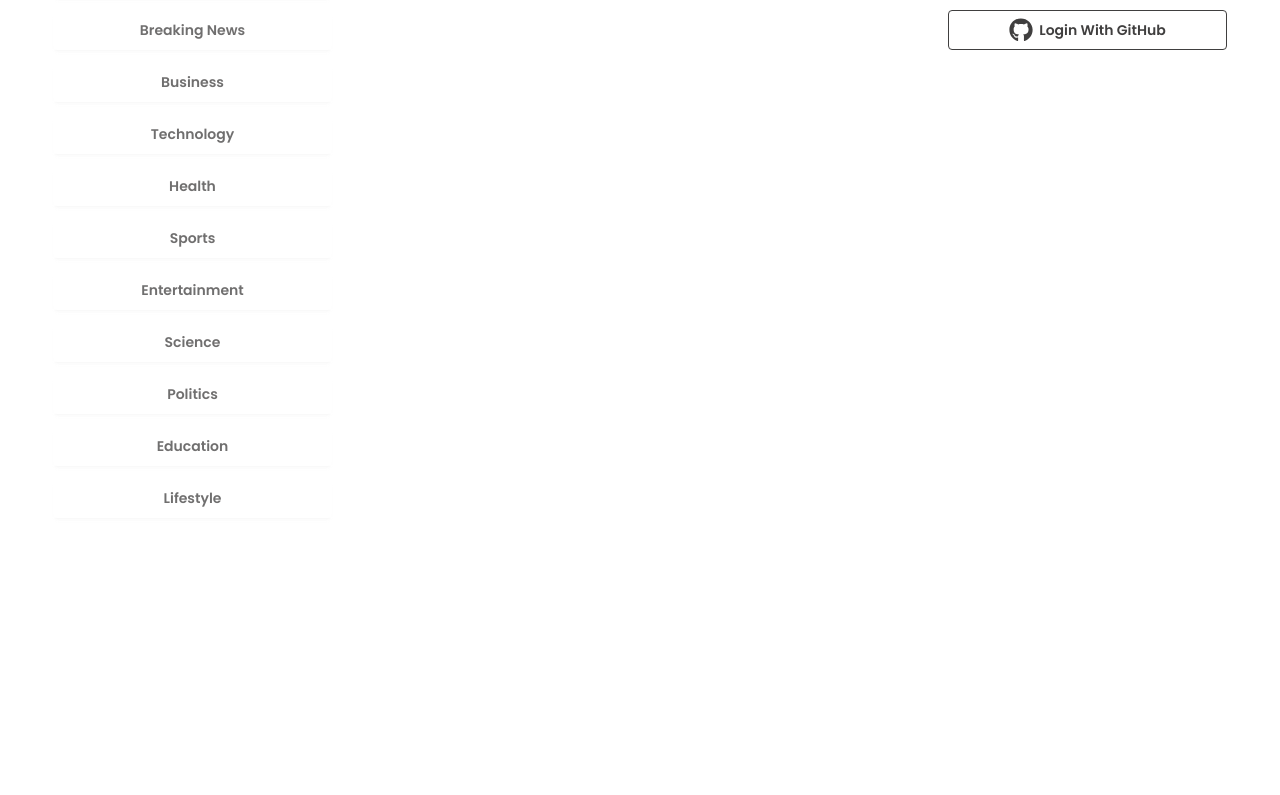
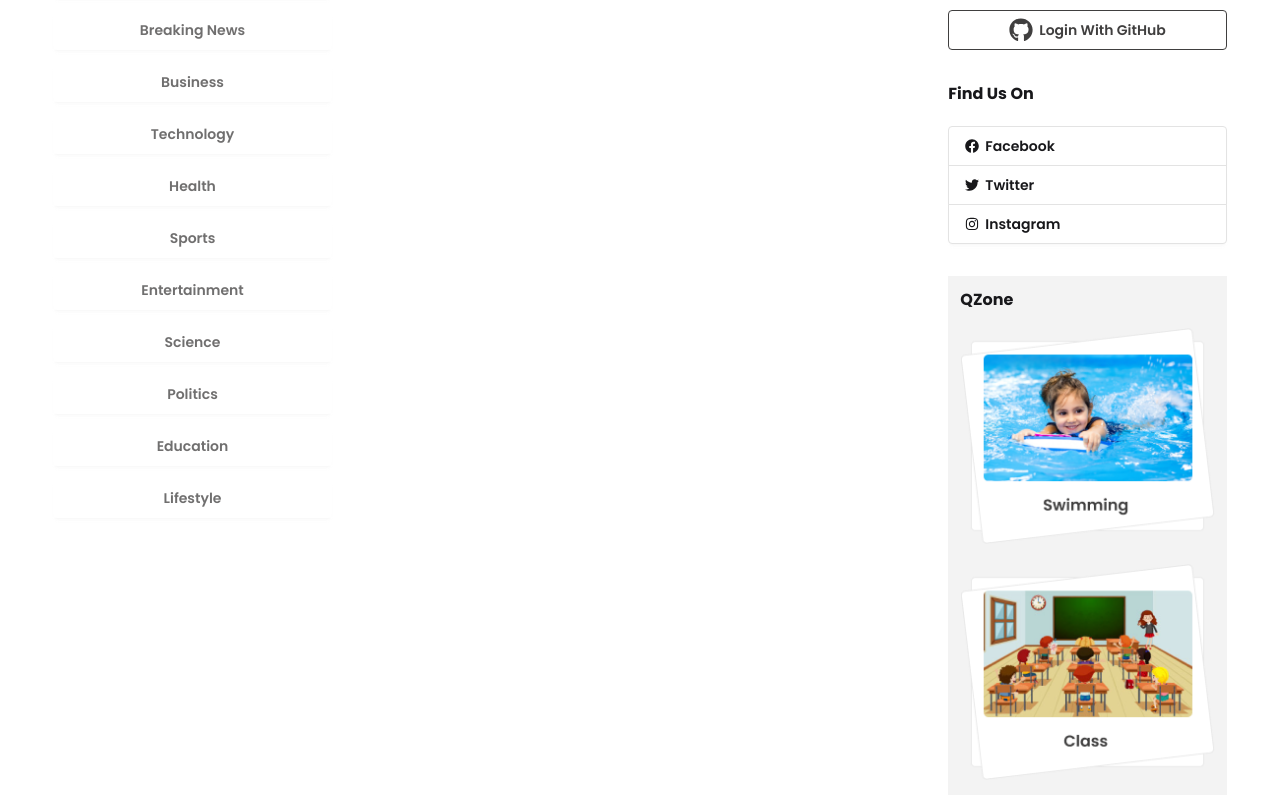
Before and after one commit to muhammadsayed123/Dragon-News, a React (Vite) app: page / in a window 1280 px wide. Shown: the part 345-1140 px from the top of the page. Before the commit the page ends 875 px from the top, so only its background shows below. Built offline with nearby package versions, Linux system fonts and the light colour scheme.

Commit message:
finish module 50

```diff
--- /dev/null
+++ b/src/Components/HomeLayout/FindUs.jsx
@@ -0,0 +1,17 @@
+import React from 'react';
+import { FaFacebook, FaInstagram, FaTwitter } from 'react-icons/fa';
+
+const FindUs = () => {
+    return (
+        <div>
+            <h1 className='font-bold mb-5'>Find Us On</h1>
+            <div className='join join-vertical w-full'>
+                <button className='btn join-item bg-base-100 justify-start'><FaFacebook></FaFacebook> Facebook</button>
+                <button className='btn join-item bg-base-100 justify-start'>< FaTwitter></FaTwitter> Twitter</button>
+                <button className='btn join-item bg-base-100 justify-start'><FaInstagram></FaInstagram> Instagram</button>
+            </div>
+        </div>
+    );
+};
+
+export default FindUs;
--- /dev/null
+++ b/src/Components/HomeLayout/Qzone.jsx
@@ -0,0 +1,19 @@
+import React from 'react';
+import swimmingImg from '../../assets/swimming.png'
+import classImg from '../../assets/class.png'
+import playImg from '../../assets/playground.png'
+
+const Qzone = () => {
+    return (
+        <div className='bg-base-200 p-3'>
+            <h2 className='font-bold mb-4'>QZone</h2>
+            <div className='space-y-5'>
+                <img src={swimmingImg} alt="" />
+                <img src={classImg} alt="" />
+                <img src={playImg} alt="" />
+            </div>
+        </div>
+    );
+};
+
+export default Qzone;
--- a/src/Components/HomeLayout/RightAside.jsx
+++ b/src/Components/HomeLayout/RightAside.jsx
@@ -1,10 +1,14 @@
 import React from 'react';
 import SocialLogin from './SocialLogin';
+import FindUs from './FindUs';
+import Qzone from './Qzone';
 
 const RightAside = () => {
     return (
-        <div>
+        <div className='space-y-8'>
             <SocialLogin></SocialLogin>
+            <FindUs></FindUs>
+            <Qzone></Qzone>
         </div>
     );
 };
--- a/src/Page/CategoryNews.jsx
+++ b/src/Page/CategoryNews.jsx
@@ -30,10 +30,49 @@
 
     <div className="grid grid-cols-1 gap-5">
         {
-            categoryNews.map(news=> <NewsCard key={news.id} news={news}></NewsCard>)
+            categoryNews.map(news=> <NewsCard key={news} news={news}></NewsCard>)
         }
     </div>
   </div>;
 };
 
 export default CategoryNews;
+
+
+
+// import React from "react";
+// import { useLoaderData, useParams } from "react-router";
+// import NewsCard from "../Components/NewsCard";
+
+// const CategoryNews = () => {
+//   const data = useLoaderData();
+//   const { id } = useParams();
+
+//   // DERIVED STATE: Calculate the filtered news directly during render
+//   let categoryNews = [];
+
+//   if (id === "0") {
+//     categoryNews = data;
+//   } else if (id === "1") {
+//     categoryNews = data.filter((news) => news.others.is_today_pick === true);
+//   } else {
+//     // Note: Use == or Number(id) if your category_id is a number
+//     categoryNews = data.filter((news) => news.category_id == id);
+//   }
+
+//   return (
+//     <div>
+//       <h2 className="font-bold mb-5">
+//         Total <span className="text-secondary">{categoryNews.length}</span> news found
+//       </h2>
+
+//       <div className="grid grid-cols-1 gap-5">
+//         {categoryNews.map((news) => (
+//           <NewsCard key={news._id || news.id} news={news} />
+//         ))}
+//       </div>
+//     </div>
+//   );
+// };
+
+// export default CategoryNews;
```
